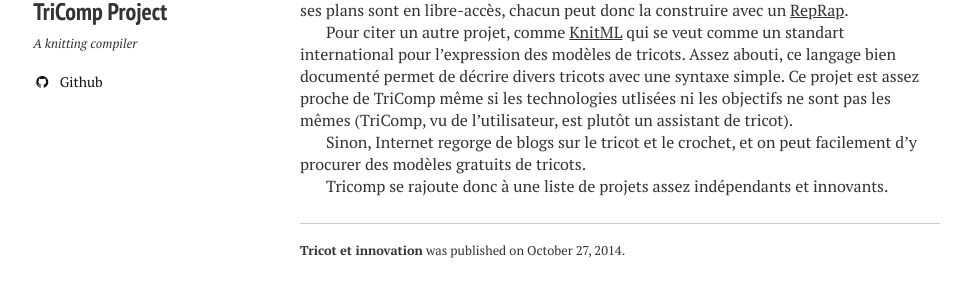
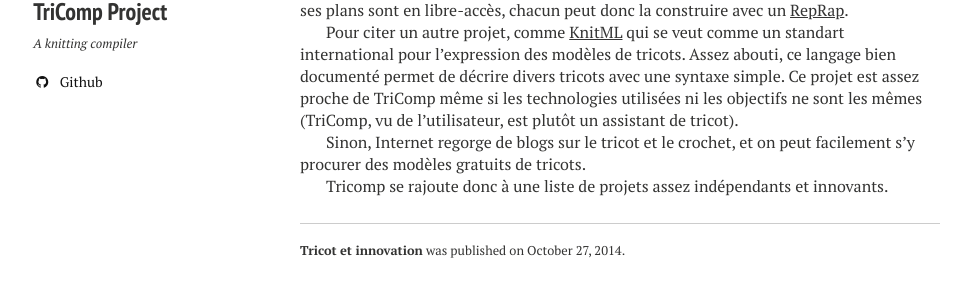
Before and after one commit to TriComp/TriComp.github.io, a Jekyll site: the page built from _posts/2014-10-27-tricot-et-innovation.md, in a window 1280 px wide. Shown: the part 301-582 px from the top of the page, without its empty margins (20-991 px from the left). Built offline with Jekyll 4.4.1, drawn with Linux system fonts in a browser that asks for light colours; nearby versions of some CDN libraries.

Commit message:
Update 2014-10-27-tricot-et-innovation.md

```diff
--- a/_posts/2014-10-27-tricot-et-innovation.md
+++ b/_posts/2014-10-27-tricot-et-innovation.md
@@ -5,10 +5,10 @@
 
 Loin d'être cantonné à une activité figée, le tricot a depuis un certain temps quitté les coins de cheminées; aujourd'hui, de nombreux projets très créatifs ont vus le jour.
 
-Le projet [OpenKnit](http://openknit.org) fait en particulier preuve de beaucoup d'innovation. L'Openknit est une machine qui permet de fabriquer des vêtements variés à partir d'une pelote de laine. Même si ce type de machine à tricoter existait déjà (Brother), le projet ce différencie, car leur machine est assemblée à partir de pièces imprimées en 3D. De plus, ses plans sont en libre-accès, chacun peut donc la construire avec un [RepRap](http://openknit.org).
+Le projet [OpenKnit](http://openknit.org) fait en particulier preuve de beaucoup d'innovation. L'Openknit est une machine qui permet de fabriquer des vêtements variés à partir d'une pelote de laine. Même si ce type de machine à tricoter existait déjà (Brother), le projet ce différencie, car leur machine est assemblée à partir de pièces imprimées en 3D. De plus, ses plans sont en libre-accès, chacun peut donc la construire avec un [RepRap](http://reprap.org).
 
-Pour citer un autre projet, comme [KnitML](http://www.knitml.com/blog/) qui se veut comme un standart international pour l'expression des modèles de tricots. Assez abouti, ce langage bien documenté permet de décrire divers tricots avec une syntaxe simple. Ce projet est assez proche de TriComp même si les technologies utlisées ni les objectifs ne sont pas les mêmes (TriComp, vu de l'utilisateur, est plutôt un assistant de tricot).
+Pour citer un autre projet, comme [KnitML](http://www.knitml.com/blog/) qui se veut comme un standart international pour l'expression des modèles de tricots. Assez abouti, ce langage bien documenté permet de décrire divers tricots avec une syntaxe simple. Ce projet est assez proche de TriComp même si les technologies utilisées ni les objectifs ne sont les mêmes (TriComp, vu de l'utilisateur, est plutôt un assistant de tricot).
 
-Sinon, Internet regorge de blogs sur le tricot et le crochet, et on peut facilement d'y procurer des modèles gratuits de tricots.
+Sinon, Internet regorge de blogs sur le tricot et le crochet, et on peut facilement s'y procurer des modèles gratuits de tricots.
 
 Tricomp se rajoute donc à une liste de projets assez indépendants et innovants.
```
